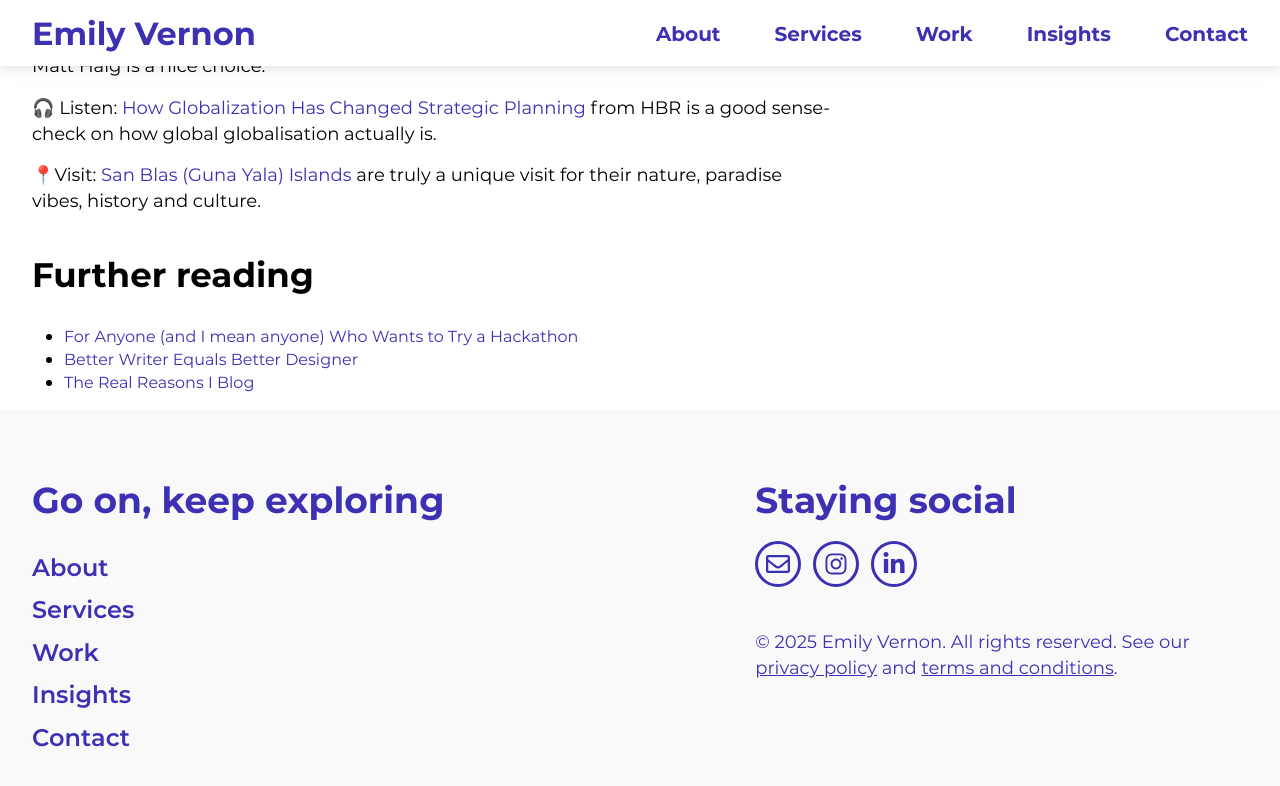
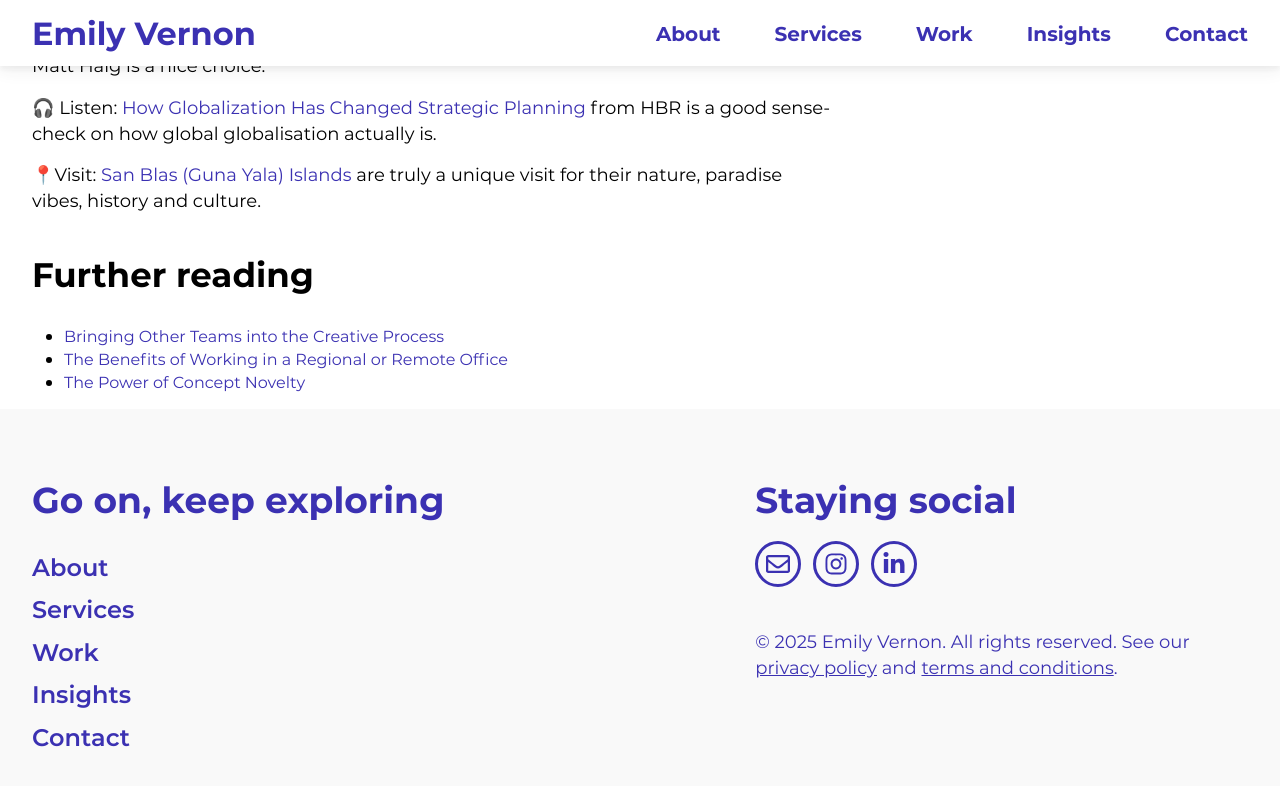
Before and after one commit to emilygv/emilyvernon.com, a Jekyll site: the page built from _posts/2024-12-04-keeping-an-assumptions-inventory.md, in a window 1280 px wide and 900 px high, scrolled down 3005 px. Shown: the top 786 px of the window. Built offline with Jekyll 4.4.1, drawn with Linux system fonts in a browser that asks for light colours.

Commit message:
Update 2024-12-04-keeping-an-assumptions-inventory.md

```diff
--- a/_posts/2024-12-04-keeping-an-assumptions-inventory.md
+++ b/_posts/2024-12-04-keeping-an-assumptions-inventory.md
@@ -3,9 +3,9 @@ category: Newsletter
 # image: "/assets/newsletter/2024-12-04/map.png"
 description: Assumptions act as shortcuts, providing direction and momentum. But here’s the catch—they’re not always accurate. Like incomplete navigation charts in new waters, assumptions need regular check-ins.
 further_reading:
-    - For Anyone (and I mean anyone) Who Wants to Try a Hackathon
-    - Better Writer Equals Better Designer
-    - The Real Reasons I Blog
+    - Bringing Other Teams into the Creative Process
+    - The Benefits of Working in a Regional or Remote Office
+    - The Power of Concept Novelty
 ---
 
 ![](/assets/newsletter/2024-12-04/map.png)
@@ -63,7 +63,7 @@ Assumptions are not set in stone or only an issue at the beginning. We can enhan
 
 ✏️ Join: Unable to join my first webinar? Come and view the recording of [How to Overcome the Common Pitfalls of Brand Positioning](https://www.youtube.com/watch?v=XoU29vqHkHg){:target="_blank"}.
 
-📚 Read: If you're looking for an easy, uplifting, semi-surreal read,[The Life Impossible](https://www.goodreads.com/book/show/198281740-the-life-impossible){:target="_blank"} by Matt Haig is a nice choice.
+📚 Read: If you're looking for an easy, uplifting, semi-surreal read, [The Life Impossible](https://www.goodreads.com/book/show/198281740-the-life-impossible){:target="_blank"} by Matt Haig is a nice choice.
 
 🎧 Listen: [How Globalization Has Changed Strategic Planning](https://hbr.org/podcast/2024/11/how-globalization-has-changed-strategic-planning){:target="_blank"} from HBR is a good sense-check on how global globalisation actually is.
 
```
